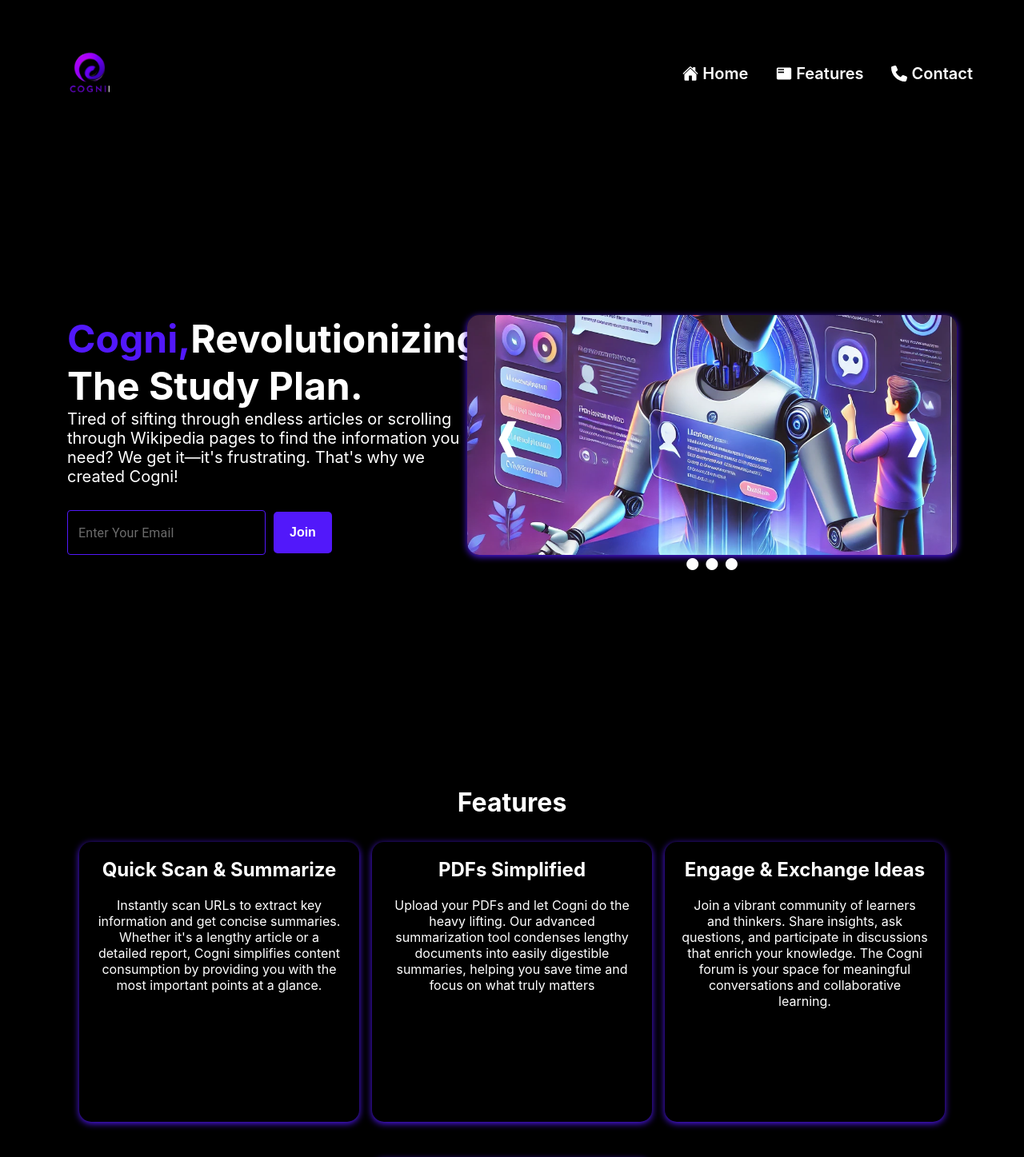
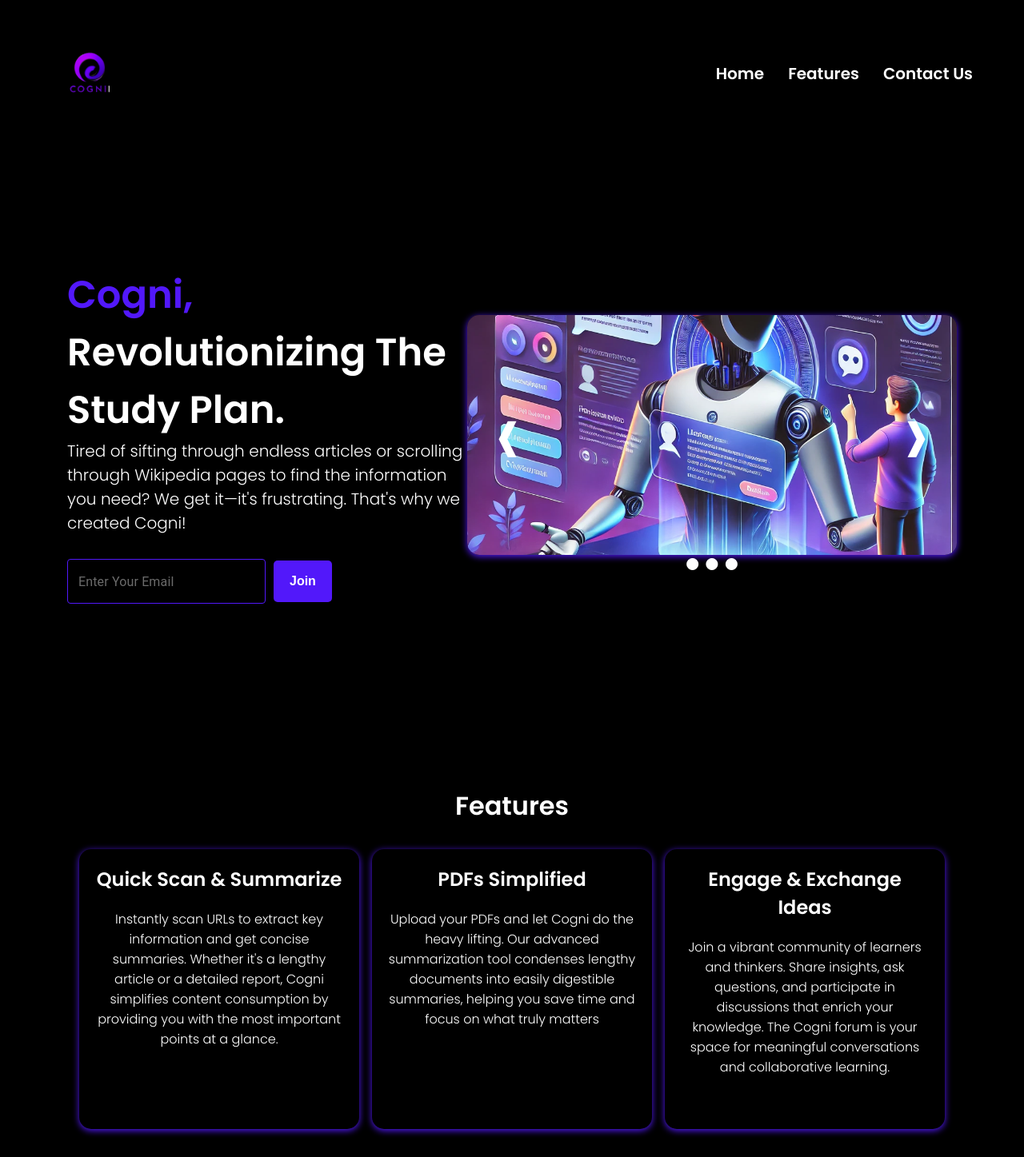
Before and after one commit to AmanWasti9/Final-Project, a React (Create React App) app in the folder frontend/: page / in a window 1280 px wide. Shown: the top 1447 px of the page at 80% size. Built offline with nearby package versions, Linux system fonts and the light colour scheme.

Commit message:
Edited font and landing page

```diff
--- a/frontend/src/App.css
+++ b/frontend/src/App.css
@@ -1,3 +1,4 @@
+@import url('https://fonts.googleapis.com/css2?family=Cabin:ital,wght@0,400..700;1,400..700&family=Poppins:ital,wght@0,100;0,200;0,300;0,400;0,500;0,600;0,700;0,800;0,900;1,100;1,200;1,300;1,400;1,500;1,600;1,700;1,800;1,900&family=Raleway:ital,wght@0,100..900;1,100..900&display=swap');
 body {
   /* background-image: url("../public/Images/bg.jpg");
   background-size: cover;
@@ -61,3 +62,21 @@ body {
 .space-between {
   justify-content: space-between;
 }
+
+.header-font {
+  font-optical-sizing: auto;
+  font-family: "Poppins", sans-serif;
+  font-weight: 600;
+  font-style: normal;
+}
+
+.text-font {
+  font-optical-sizing: auto;
+  font-family: "Poppins", sans-serif;
+  font-weight: 300;
+  font-style: normal;
+}
+
+.heading {
+
+}
--- a/frontend/src/components/Features/Features.js
+++ b/frontend/src/components/Features/Features.js
@@ -4,7 +4,7 @@ import React from "react";
 export default function Features() {
   return (
     <div id="features">
-      <h1 className="text-center">Features</h1>
+      <h1 className="text-center header-font">Features</h1>
 
       <Grid2
         container
@@ -28,9 +28,9 @@ export default function Features() {
             textAlign: "center",
           }}
         >
-          <h2>Quick Scan & Summarize </h2>
+          <h2 className="header-font">Quick Scan & Summarize </h2>
           <br />
-          <p>
+          <p className="text-font">
           Instantly scan URLs to extract key information and get concise summaries.
           Whether it's a lengthy article or a detailed report, Cogni simplifies content consumption
           by providing you with the most important points at a glance.
@@ -50,9 +50,9 @@ export default function Features() {
             margin: "30px 0px",
           }}
         >
-          <h2>PDFs Simplified</h2>
+          <h2 className="header-font">PDFs Simplified</h2>
           <br />
-          <p>
+          <p className="text-font">
           Upload your PDFs and let Cogni do the heavy lifting.
           Our advanced summarization tool condenses lengthy documents into easily digestible summaries,
           helping you save time and focus on what truly matters
@@ -71,9 +71,9 @@ export default function Features() {
             textAlign: "center",
           }}
         >
-          <h2>Engage & Exchange Ideas</h2>
+          <h2 className="header-font">Engage & Exchange Ideas</h2>
           <br />
-          <p>
+          <p className="text-font">
           Join a vibrant community of learners and thinkers. Share insights, ask questions,
           and participate in discussions that enrich your knowledge. The Cogni forum is your space
           for meaningful conversations and collaborative learning.
@@ -92,9 +92,9 @@ export default function Features() {
             textAlign: "center",
           }}
         >
-          <h2>Learn with Flashcards</h2>
+          <h2 className="header-font">Learn with Flashcards</h2>
           <br />
-          <p>
+          <p className="text-font">
           Enhance your learning with customized flashcards. Whether you're studying for an exam or mastering a new skill,
           Cogni's flashcards are designed to reinforce your knowledge through active recall and spaced repetition.
           </p>
--- a/frontend/src/components/Header/Header.js
+++ b/frontend/src/components/Header/Header.js
@@ -33,10 +33,9 @@ export default function Header() {
                   margin: "0 5px",
                 }}
               >
-                <IoHome />
               </div>
               <div>
-                <p>Home</p>
+                <p className="header-font">Home</p>
               </div>
             </Link>
           </span>
@@ -60,10 +59,9 @@ export default function Header() {
                   margin: "0 5px",
                 }}
               >
-                <MdFeaturedPlayList />
               </div>
               <div>
-                <p>Features</p>
+                <p className="header-font">Features</p>
               </div>
             </ScrollLink>
           </span>
@@ -109,10 +107,9 @@ export default function Header() {
                   margin: "0 5px",
                 }}
               >
-                <FaPhone />
               </div>
               <div>
-                <p>Contact</p>
+                <p className="header-font">Contact Us</p>
               </div>
             </ScrollLink>
           </span>
@@ -148,16 +145,8 @@ export default function Header() {
                     to="/"
                     className="flex-row justify-center align-center gap-10 txt-dec color-white"
                   >
-                    <div
-                      className="flex-row align-center"
-                      style={{
-                        margin: "0 5px",
-                      }}
-                    >
-                      <IoHome />
-                    </div>
                     <div>
-                      <p>Home</p>
+                      <p className="header-font">Home</p>
                     </div>
                   </Link>
                 </span>
@@ -171,16 +160,8 @@ export default function Header() {
                     duration={1000}
                     className="flex-row justify-center align-center gap-10 txt-dec color-white cursor-pointer"
                   >
-                    <div
-                      className="flex-row align-center"
-                      style={{
-                        margin: "0 5px",
-                      }}
-                    >
-                      <MdFeaturedPlayList />
-                    </div>
                     <div>
-                      <p>Features</p>
+                      <p className="header-font">Features</p>
                     </div>
                   </ScrollLink>
                 </span>
@@ -212,16 +193,8 @@ export default function Header() {
                     duration={1000}
                     className="flex-row justify-center align-center gap-10 txt-dec color-white cursor-pointer"
                   >
-                    <div
-                      className="flex-row align-center"
-                      style={{
-                        margin: "0 5px",
-                      }}
-                    >
-                      <FaPhone />
-                    </div>
                     <div>
-                      <p>Contact</p>
+                      <p className="header-font">Contact Us</p>
                     </div>
                   </ScrollLink>
                 </span>
--- a/frontend/src/components/Hero/Hero.css
+++ b/frontend/src/components/Hero/Hero.css
@@ -16,15 +16,17 @@
 
 .hero-title {
   font-size: 3rem;
-  font-weight: bold;
-  margin-bottom: 20px;
+    font-family: "Poppins", sans-serif;
+    font-weight: 600;
+    font-style: normal;
   color: #5218fa;
 }
 
 .hero-info {
   font-size: 3rem;
-  font-weight: bold;
-  margin-bottom: 20px;
+  font-family: "Poppins", sans-serif;
+  font-weight: 600;
+  font-style: normal;
   color: white;
 }
 
--- a/frontend/src/components/Hero/Hero.js
+++ b/frontend/src/components/Hero/Hero.js
@@ -52,9 +52,8 @@ export default function Hero() {
     <div>
       <section className="hero">
         <div className="hero-content">
-          <span className="hero-title">Cogni,</span>
-          <span className="hero-info">Revolutionizing The Study Plan.</span>
-          <p className="hero-description">
+         <span className="hero-info"> <span className="hero-title">Cogni,</span> Revolutionizing The Study Plan. </span>
+          <p className="hero-description text-font" >
 Tired of sifting through endless articles or scrolling through Wikipedia pages to find the information you need?
 We get it—it's frustrating. That's why we created Cogni!
           </p>
```
